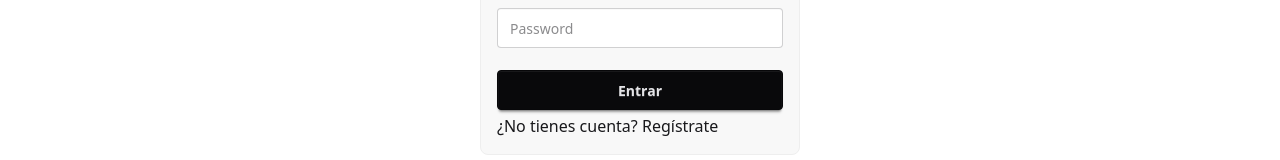
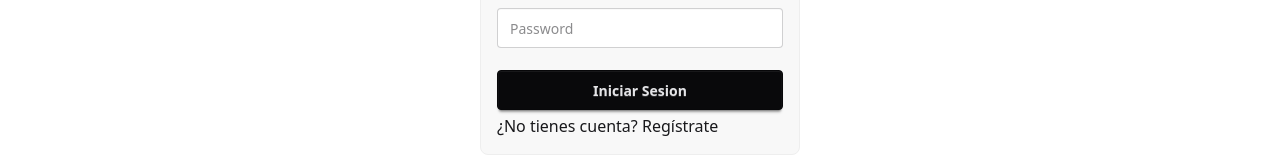
Before and after one commit to mazax28/bookmark-manager, a React (Vite) app: page /auth in a window 1280 px wide. Shown: the part 209-369 px from the top of the page. Built offline with nearby package versions, Linux system fonts and the light colour scheme.

Commit message:
refactor: update mutation handling in LoginForm and improve button loading state

```diff
--- a/src/components/LoginForm.jsx
+++ b/src/components/LoginForm.jsx
@@ -17,7 +17,7 @@ function LoginForm() {
     }
 
     const navigate = useNavigate()
-    const mutation = useMutation({
+    const {mutate, isPending} = useMutation({
         mutationFn:loginUser ,
         onSuccess: (data) => {
           toast.success('¡Inicio de sesión exitoso!');
@@ -33,7 +33,7 @@ function LoginForm() {
 
       const handleSubmit = (e) => {
         e.preventDefault();
-        mutation.mutate(loginData);
+        mutate(loginData);
       };
 
 
@@ -47,7 +47,12 @@ function LoginForm() {
         <label className="label">Password</label>
         <input name='password' value={loginData.password} onChange={handleChange} type="password" className="input" placeholder="Password" />
 
-        <button type='submit' className="btn btn-neutral mt-4">Entrar</button>
+        <button type='submit' className="btn btn-neutral mt-4">
+          {
+            isPending ? (<span className="loading loading-bars loading-xs"></span>
+            ) : 'Iniciar Sesion'
+          }
+        </button>
     </form>
   )
 }
```
